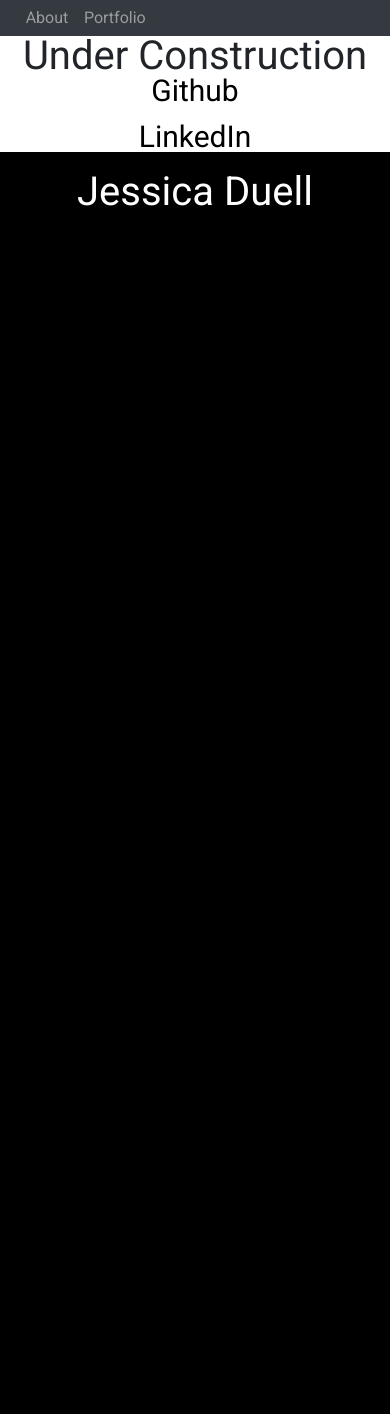
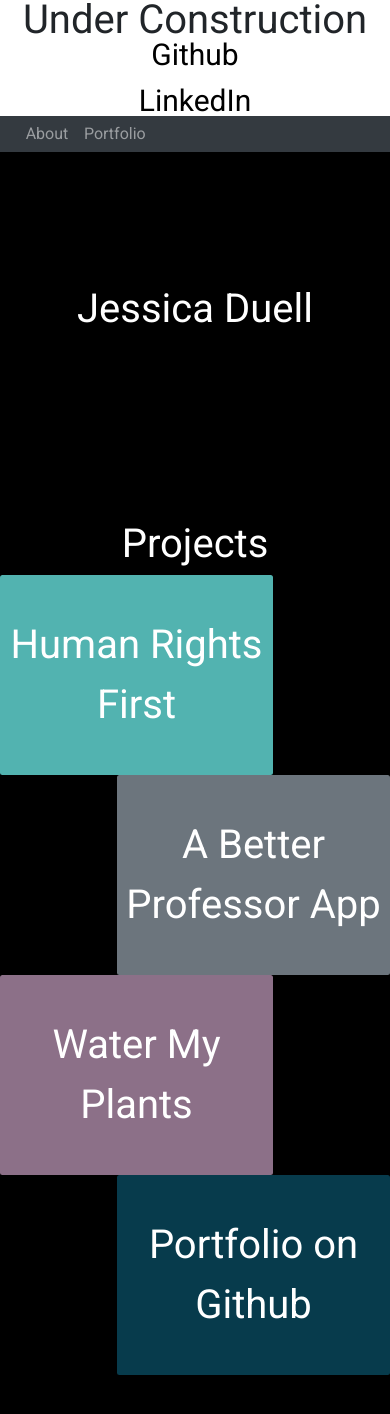
Before and after one commit to jduell12/Portfolio, a React (Create React App) app: page / in a window 390 px wide. Before the commit the page ends 844 px from the top, so only its background shows below. Built offline with nearby package versions, Linux system fonts and the light colour scheme.

Commit message:
changed layout of home page and changed colors of links to projects

```diff
--- a/src/App.js
+++ b/src/App.js
@@ -1,12 +1,12 @@
 import React from "react";
+import { Route, Switch } from "react-router-dom";
 
 //components
-import { NavBar, Portfolio, About } from "./components";
+import { NavBar, Portfolio, About, HumanRights } from "./components";
 
 function App() {
   return (
     <div className="App">
-      <NavBar />
       <h1>Under Construction</h1>
       <a href="https://github.com/jduell12">
         <h3>Github</h3>
@@ -15,8 +15,14 @@ function App() {
       <a href="https://www.linkedin.com/in/jessicaduell/">
         <h3>LinkedIn</h3>
       </a>
-      <About />
-      {/* <Portfolio /> */}
+      <Switch>
+        <Route exact path="/humanrights" component={HumanRights} />
+        <Route exact path="/">
+          <NavBar />
+          <About />
+          <Portfolio />
+        </Route>
+      </Switch>
     </div>
   );
 }
--- /dev/null
+++ b/src/components/HumanRights.js
@@ -0,0 +1,28 @@
+import React from "react";
+
+const HumanRights = () => {
+  return (
+    <div>
+      <p>
+        Worked on a cross-functional team of 7 to improve upon a web application
+        for Human Rights First. We developed improvements for a visualization
+        that showcases incidents of police use of force in the United States.
+      </p>
+      <p>
+        I worked with a team of data scientists to implement a model that would
+        classify the potential incidents where types of force were used and add
+        them to a database to be visualized by the application. I tested the
+        previous API implementation and optimized the previous database based on
+        the testing.
+      </p>
+      <a
+        href="https://human-rights-first-be.herokuapp.com/api-docs/"
+        target="blank"
+      >
+        Back End Documentation
+      </a>
+    </div>
+  );
+};
+
+export default HumanRights;
--- a/src/components/NavBar.js
+++ b/src/components/NavBar.js
@@ -8,12 +8,12 @@ const NavBar = () => {
       <Navbar color="dark" dark>
         <Nav navbar>
           <NavItem>
-            <NavLink href="#about" className="about">
+            <NavLink href="/#about" className="about">
               About
             </NavLink>
           </NavItem>
           <NavItem>
-            <NavLink href="#portfolio" className="portfolio">
+            <NavLink href="/#portfolio" className="portfolio">
               Portfolio
             </NavLink>
           </NavItem>
--- a/src/components/Portfolio.js
+++ b/src/components/Portfolio.js
@@ -1,4 +1,5 @@
 import React from "react";
+import { Button, NavLink } from "reactstrap";
 
 import hrf from "../imgs/human-rights-first-twitter.png";
 import prof from "../imgs/betterProf.png";
@@ -6,9 +7,29 @@ import plants from "../imgs/plants.png";
 
 const Portfolio = () => {
   return (
-    <div id="portfolio" className="background port">
+    <div id="portfolio">
       <h1>Projects</h1>
-      <div class="projects">
+      <div className="project">
+        <NavLink href="/humanrights">
+          <Button className="hrf">Human Rights First</Button>
+        </NavLink>
+      </div>
+      <div className="project ">
+        <NavLink href="/" className="second">
+          <Button className="betterProf second">A Better Professor App</Button>
+        </NavLink>
+      </div>
+      <div className="project">
+        <NavLink href="/">
+          <Button className="plants">Water My Plants</Button>
+        </NavLink>
+      </div>
+      <div className="project ">
+        <NavLink href="/" className="second">
+          <Button className="githubPort">Portfolio on Github</Button>
+        </NavLink>
+      </div>
+      {/* <div class="projects">
         <div className="first">
           <div className="humanRightsFirst">
             <a href="https://main.d2v2y4y91pkwd.amplifyapp.com/" target="blank">
@@ -17,27 +38,9 @@ const Portfolio = () => {
             <a href="https://main.d2v2y4y91pkwd.amplifyapp.com/" target="blank">
               <img id="hrf-logo" src={hrf} alt="Human Rights First" />
             </a>
-            <p>
-              Worked on a cross-functional team of 7 to improve upon a web
-              application for Human Rights First. We developed improvements for
-              a visualization that showcases incidents of police use of force in
-              the United States.
-            </p>
-            <p>
-              I worked with a team of data scientists to implement a model that
-              would classify the potential incidents where types of force were
-              used and add them to a database to be visualized by the
-              application. I tested the previous API implementation and
-              optimized the previous database based on the testing.
-            </p>
-            <a
-              href="https://human-rights-first-be.herokuapp.com/api-docs/"
-              target="blank"
-            >
-              Back End Documentation
-            </a>
-          </div>
-          <div className="betterProf">
+          </div> */}
+
+      {/* <div className="betterProf">
             <a href="https://backend-build-week.vercel.app/" target="blank">
               <h2>Better Professor App</h2>
             </a>
@@ -76,9 +79,9 @@ const Portfolio = () => {
             <a href="https://water-my-plants-backend-node.herokuapp.com/">
               Backend Deployment
             </a>
-          </div>
-        </div>
-      </div>
+          </div>*/}
+      {/* </div>
+      </div> */}
     </div>
   );
 };
--- a/src/components/index.js
+++ b/src/components/index.js
@@ -3,4 +3,5 @@ import NavBar from "./NavBar";
 import Portfolio from "./Portfolio";
 import About from "./About";
 import Footer from "./Footer";
-export { Contact, NavBar, Portfolio, About, Footer };
+import HumanRights from "./HumanRights";
+export { Contact, NavBar, Portfolio, About, Footer, HumanRights };
--- a/src/index.js
+++ b/src/index.js
@@ -1,5 +1,6 @@
 import React from "react";
 import ReactDOM from "react-dom";
+import { BrowserRouter as Router } from "react-router-dom";
 import "bootstrap/dist/css/bootstrap.min.css";
 
 //components
@@ -8,4 +9,9 @@ import App from "./App";
 //styles
 import "./styles/css/index.css";
 
-ReactDOM.render(<App />, document.getElementById("root"));
+ReactDOM.render(
+  <Router>
+    <App />
+  </Router>,
+  document.getElementById("root"),
+);
--- a/src/styles/css/index.css
+++ b/src/styles/css/index.css
@@ -241,92 +241,41 @@ a {
     margin: 15% 0;
   }
 }
-.background p,
-.port p {
-  font-family: sans-serif;
+#portfolio {
+  background: black;
+  color: white;
+  padding-top: 50%;
+  padding-bottom: 10%;
 }
-.background .projects,
-.port .projects {
-  display: flex;
-  align-items: flex-start;
-  flex-wrap: wrap;
-  justify-content: center;
-  margin-top: 3%;
+#portfolio h1 {
+  padding-bottom: 3%;
 }
-.background .projects .first,
-.port .projects .first {
+#portfolio .project .nav-link {
+  width: 100%;
+  margin: 0;
+  padding: 0;
   display: flex;
 }
-.background .projects .first .humanRightsFirst,
-.port .projects .first .humanRightsFirst {
-  display: flex;
-  flex-direction: column;
-  width: 50%;
-  margin: 3% 1%;
+#portfolio .project .nav-link .btn {
+  width: 70%;
+  font-size: 4rem;
+  height: 200px;
+  border: none;
 }
-.background .projects .first .humanRightsFirst #hrf-logo,
-.port .projects .first .humanRightsFirst #hrf-logo {
-  border-radius: 0;
-  width: 60%;
+#portfolio .second {
+  justify-content: flex-end;
 }
-.background .projects .first .humanRightsFirst a,
-.port .projects .first .humanRightsFirst a {
-  color: white;
+#portfolio .hrf {
+  background: #52B3B0;
 }
-.background .projects .first .betterProf,
-.port .projects .first .betterProf {
-  margin: 3% 1%;
-  width: 50%;
+#portfolio .plants {
+  background: #8C7088;
 }
-.background .projects .first .betterProf img,
-.port .projects .first .betterProf img {
-  width: 40%;
-  border-radius: 10%;
-}
-.background .projects .second,
-.port .projects .second {
-  display: flex;
-}
-.background .projects .second .plants,
-.port .projects .second .plants {
-  margin: 3% 1%;
-  width: 50%;
-}
-.background .projects .second .plants img,
-.port .projects .second .plants img {
-  width: 50%;
-  border-radius: 20%;
-}
-.background .projects .second .medCab,
-.port .projects .second .medCab {
-  border-radius: 1%;
-  margin: 3% 1%;
-  width: 50%;
-}
-.background .projects .second .medCab img,
-.port .projects .second .medCab img {
-  border-radius: 70%;
-  width: 60%;
-  opacity: 90%;
-}
-@media (max-width: 911px) {
-  .background .projects .second .medCab img,
-  .port .projects .second .medCab img {
-    width: 80%;
-  }
-}
-.background .projects .second .medCab a,
-.port .projects .second .medCab a {
-  color: white;
-}
-.background .projects .second .medCab p,
-.port .projects .second .medCab p {
-  color: #ffffff;
-  line-height: 150%;
-  text-align: center;
+#portfolio .githubPort {
+  background: #073B4C;
 }
 #about {
-  padding-top: 5%;
+  padding-top: 35%;
   color: white;
   background: black;
 }
--- a/src/styles/less/about.less
+++ b/src/styles/less/about.less
@@ -1,5 +1,5 @@
 #about{
-    padding-top: 5%;
+    padding-top: 35%;
     color: white;
     background: black;
 
--- a/src/styles/less/portfolio.less
+++ b/src/styles/less/portfolio.less
@@ -1,83 +1,47 @@
-.background,
-.port {
-  p {
-    font-family: sans-serif;
+#portfolio{
+  background: black;
+  color: white;
+  padding-top: 50%;
+  padding-bottom: 10%;
+
+  h1{
+    padding-bottom: 3%;
   }
 
-  .projects {
-    display: flex;
-    align-items: flex-start;
-    flex-wrap: wrap;
-    justify-content: center;
-    margin-top: 3%;
+  .project{
+    .nav-link{
+      width: 100%;
+      margin: 0;
+      padding: 0;
+      display: flex;
+      .btn{
+        width: 70%;
+        font-size: 4rem;
+        height: 200px;
+        border:none;
+      }//end .bth
+    }//end .nav-link
+  }//end .project
 
-    .first {
-      display: flex;
+  .second{
+    justify-content: flex-end;
+  }//end .second
 
-      .humanRightsFirst {
-        display: flex;
-        flex-direction: column;
-        width: 50%;
-        margin: 3% 1%;
+  .hrf{
+    background: #52B3B0;
+  }//end .hrf
 
-        #hrf-logo {
-          border-radius: 0;
-          width: 60%;
-        }
+  .betterProf{
 
-        a {
-          color: white;
-        }
-      }
+  }//end .betterProf
 
-      .betterProf {
-        margin: 3% 1%;
-        width: 50%;
+  .plants{
+    background: #8C7088;
+  }//end .plants
 
-        img {
-          width: 40%;
-          border-radius: 10%;
-        }
-      }
-    }
+  .githubPort{
+    background:#073B4C;
+  }//end .githubPort
 
-    .second {
-        display: flex;
 
-        .plants{
-            margin: 3% 1%;
-            width: 50%;
-
-            img{
-                width: 50%;
-                border-radius: 20%;
-            }
-        }
-      .medCab {
-        border-radius: 1%;
-        margin: 3% 1%;
-        width: 50%;
-
-        img {
-          border-radius: 70%;
-          width: 60%;
-          opacity: 90%;
-
-          @media @tablet {
-            width: 80%;
-          }
-        }
-
-        a {
-          color: white;
-        }
-
-        p {
-          color: #ffffff;
-          line-height: 150%;
-          text-align: center;
-        }
-      }
-    }
-  }
-}
+} // end of #portfolio
```
